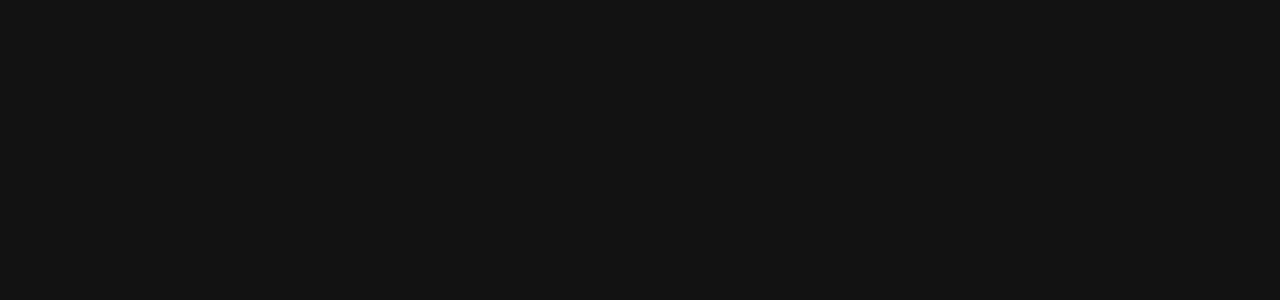
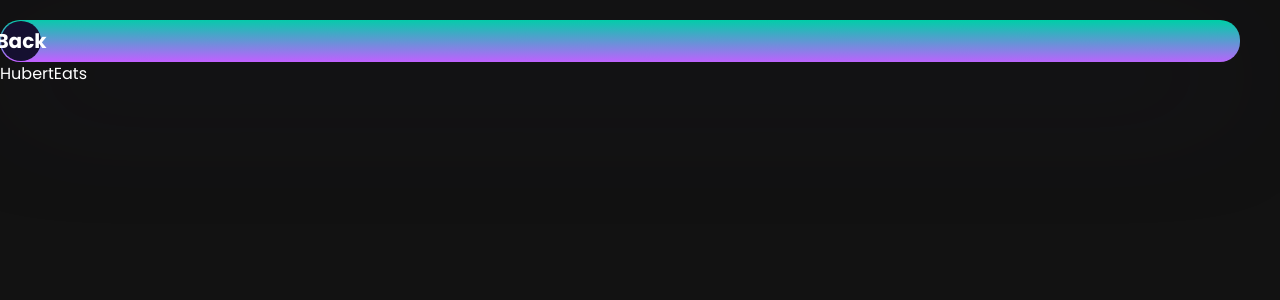
Before and after one commit to Omcci/3DPortfolio, a React (Vite) app: page /huberteats in a window 1280 px wide. Before the commit this address had no page. Shown: the top 300 px of the page. Built offline with nearby package versions, Linux system fonts and the light colour scheme.

Commit message:
started a new route to display one of my project

```diff
--- a/src/App.jsx
+++ b/src/App.jsx
@@ -5,6 +5,7 @@
 } from "react-router-dom";
 import Home from "./pages/Home";
 import Dashboard from "./pages/Dashboard";
+import HubertEats from "./pages/HubertEats";
 
 const App = () => {
   return (
@@ -26,6 +27,14 @@
             </>
           }
         />
+         <Route
+          path="/huberteats"
+          element={
+            <>
+              <HubertEats />
+            </>
+          }
+        />
       </Routes>
     </Router>
   );
--- a/src/components/Works.jsx
+++ b/src/components/Works.jsx
@@ -6,6 +6,7 @@
 import { SectionWrapper } from "../hoc";
 import { projects } from "../constants";
 import { fadeIn, textVariant } from "../utils/motion";
+import { Link } from "react-router-dom";
 
 const ProjectCard = ({
   index,
@@ -16,6 +17,7 @@
   vidmp4,
   source_code_link,
   deployedproject,
+  routeproject,
 }) => {
   return (
     <motion.div variants={fadeIn("up", "spring", index * 0.5, 1)}>
@@ -43,10 +45,7 @@
             className="w-[80%] h-[100%] object-cover rounded-2xl texttransform"
           >
             <source src={image} type="video/webm" />
-            <source
-              src={vidmp4}
-              type="video/mp4"
-            />
+            <source src={vidmp4} type="video/mp4" />
           </video>
 
           {/* <source src="my-animation.mp4" type="video/mp4" /> */}
@@ -64,6 +63,17 @@
             </div>
           </div>
           <div className="absolute top-12 right-0 flex justify-end m-4 card-img_hover texttransform">
+            {routeproject ? (
+              <Link to="/huberteats">
+                <div className="bg-white w-8 h-8 rounded-full flex justify-center items-center cursor-pointer">
+                  <img
+                    src={internet}
+                    alt="website"
+                    className="w-2/3 h-2/3 object-contain"
+                  />
+                </div>
+              </Link>
+            ) : (
               <div
                 onClick={() => window.open(deployedproject, "_blank")}
                 className="bg-white w-8 h-8 rounded-full flex justify-center items-center cursor-pointer"
@@ -74,6 +84,7 @@
                   className="w-2/3 h-2/3 object-contain"
                 />
               </div>
+            )}
           </div>
         </div>
         <div className="mt-5 ">
--- a/src/constants/index.js
+++ b/src/constants/index.js
@@ -267,6 +267,7 @@
     image: hbetswebm,
     source_code_link: "https://github.com/Omcci/HubertEat-front/tree/main",
     deployedproject: "",
+    routeproject: true
   },
   {
     name: "Portfolio",
--- /dev/null
+++ b/src/pages/HubertEats.jsx
@@ -0,0 +1,36 @@
+import { Link, useNavigate } from "react-router-dom";
+
+
+function HubertEats() {
+    const nav = useNavigate();
+
+    const handleNav = () => {
+      nav(-1);
+    };
+
+  return (
+    <>
+    <div>
+    <Link to="/" onClick={handleNav}>
+        <div className="green-pink-gradient mr-10 mt-5 p-[1px] rounded-[20px] shadow-card">
+      <div className="bg-tertiary  rounded-[20px]  h-[40px] w-[40px] flex justify-evenly items-center flex-col">
+        <h3 className="text-white text-[20px] font-bold text-center">
+          <a
+            href="https://github.com/Omcci"
+            className="cursor-pointer"
+            target="_blank"
+            rel="noopener noreferrer"
+          >
+            Back
+          </a>
+        </h3>
+      </div>
+    </div>
+  </Link>
+    <div>HubertEats</div></div>
+
+    </>
+  )
+}
+
+export default HubertEats
```
Lines whose indentation alone changed are shown as unchanged.
